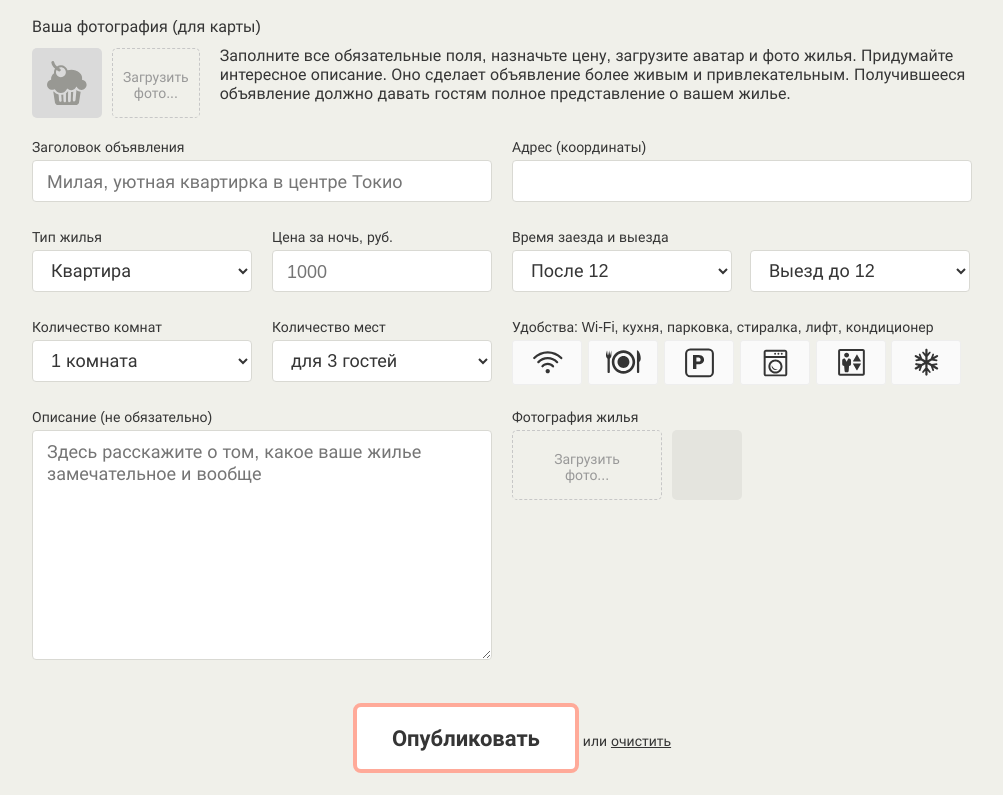
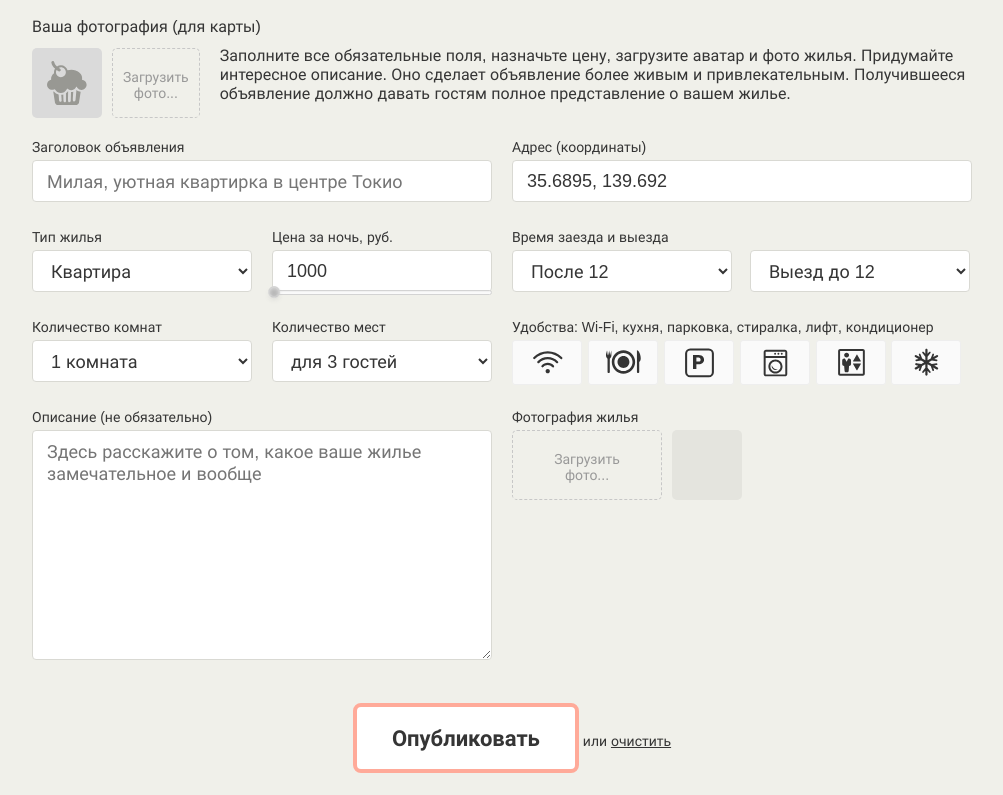
Before and after one commit to htmlacademy-javascript/105020-keksobooking-25, a website: page index.html in a window 1280 px wide. Shown: the part 711-1506 px from the top of the page, without its empty margins (128-1131 px from the left). Drawn offline with Linux system fonts and the light colour scheme; no server answers.

Commit message:
Сброс координат

```diff
--- a/index.html
+++ b/index.html
@@ -96,10 +96,7 @@
         </fieldset>
         <fieldset class="ad-form__element ad-form__element--wide">
           <label class="ad-form__label" for="address">Адрес (координаты)</label>
-          <input id="address" name="address" type="text"
-          readonly
-          data-pristine-required
-          data-pristine-required-message="Разместите красный маркер в нужном месте на карте">
+          <input id="address" name="address" type="text" readonly>
         </fieldset>
         <fieldset class="ad-form__element">
           <label class="ad-form__label" for="type">Тип жилья</label>
--- a/js/util.js
+++ b/js/util.js
@@ -240,6 +240,12 @@ const getCoordinateObject = (city) => {
   return result;
 };
 
+const getStringCoordinates = (city) => {
+  const coordinatesObject = getCoordinateObject(city);
+  const result = `${coordinatesObject.lat}, ${coordinatesObject.lng}`;
+  return result;
+};
+
 const getСitiesScale = (city) => {
   const result = Cities[city].scale;
   return result;
@@ -302,4 +308,5 @@ export {
   blockButton,
   getСitiesScale,
   resetMap,
+  getStringCoordinates,
 };
```
